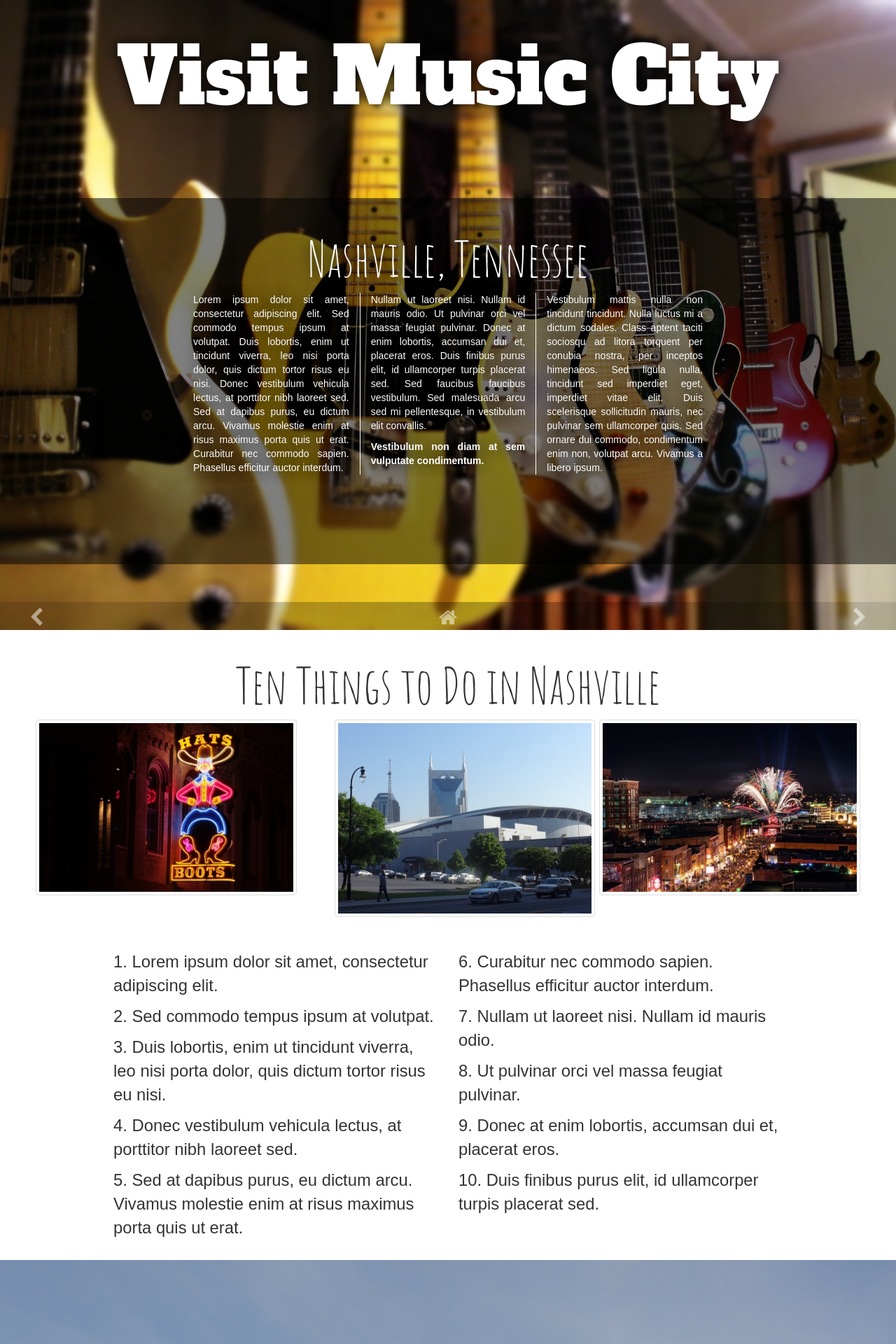
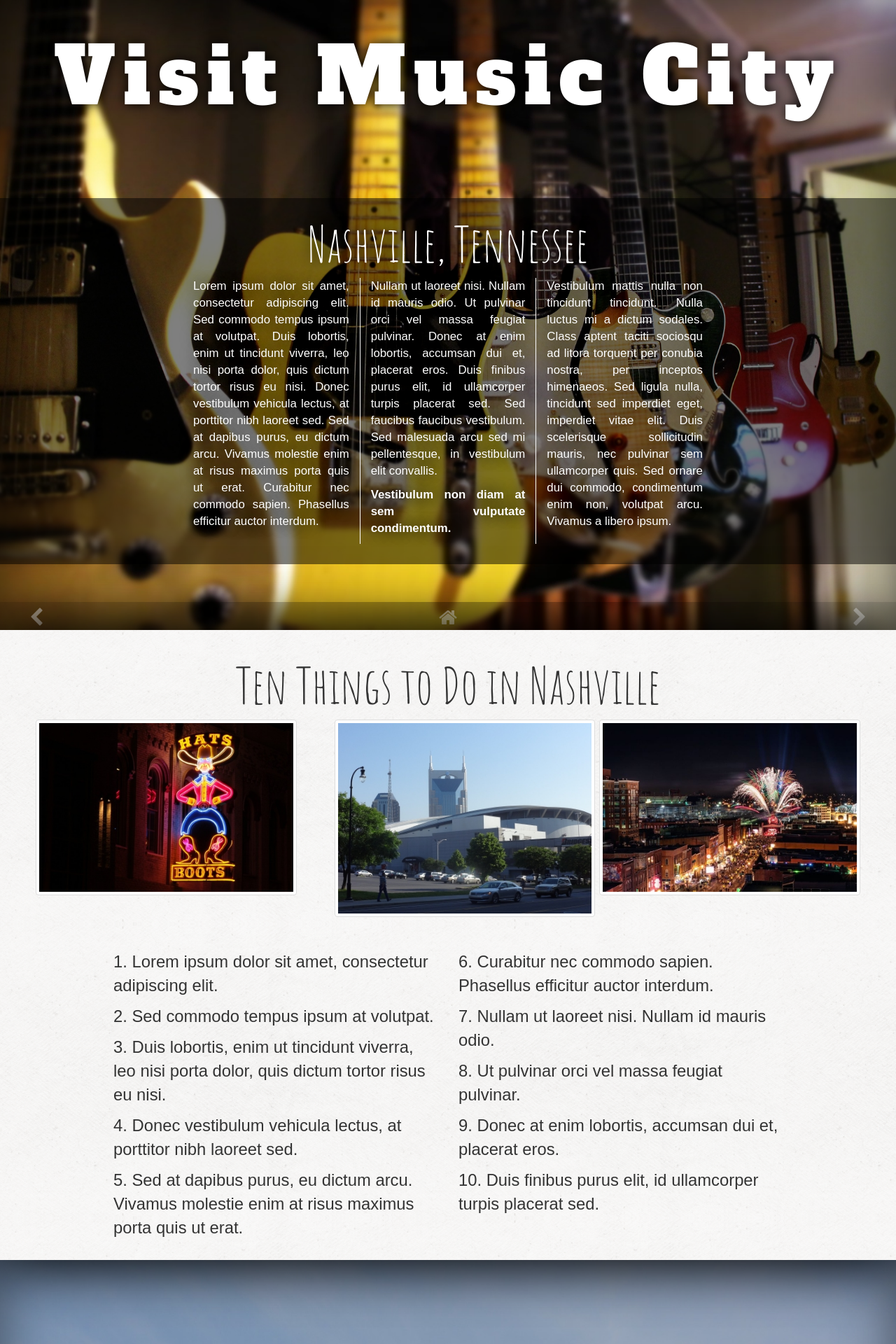
Before and after one commit to morrisa-n/morrisa-n.github.io, a Jekyll site: the page portfolio/30Days30Sites/day03.html, which Jekyll copies as it is, in a window 1280 px wide. Shown: the top 1920 px of the page at 70% size. Built offline with Jekyll 4.4.1, drawn with Linux system fonts in a browser that asks for light colours; nearby versions of some CDN libraries; some web fonts are replaced; some of the changed text lies outside the part shown.

Commit message:
More adjustments to Day 3 project

```diff
--- a/_config.yml
+++ b/_config.yml
@@ -2,12 +2,9 @@
 markdown: kramdown
 
 permalink: /blog/:year/:month/:day/:title
-paginate: 4
-paginate_path: "/page:num/"
 
 gems:
 - jekyll-sitemap
 - jemoji
 - jekyll-seo-tag
 - jekyll-feed
-- jekyll-paginate
--- a/portfolio/30Days30Sites/css/day03.css
+++ b/portfolio/30Days30Sites/css/day03.css
@@ -10,7 +10,7 @@
 html, body {
     width: 100%;
     height: 100%;
-    font-family: "Droid Sans", Arial, sans-serif;
+    font-family: "Fira Sans", Arial, sans-serif;
     }
 
 h2 {
@@ -30,7 +30,7 @@
     width: 100%;
     height: 100%;
     padding-top: 2em;
-    overflow: auto;
+    box-shadow: inset 0 0 80px rgba(0, 0, 0, 0.5);
     }
 
 .slide1 h1 {
@@ -39,6 +39,7 @@
     font-size: 8em;
     color: #fff;
     text-align: center;
+    letter-spacing: 0.1em;
     margin-bottom: 1em;
     text-shadow: 0 0 18px rgba(0, 0, 0, 1);
     }
@@ -48,17 +49,22 @@
     text-shadow: 0 0 20px rgba(0, 0, 0, 1);
     }
 
+.slide1 p {
+    font-size: 1.2em;
+    }
+
 .text-box1 {
     width: 100%;
     height: 60%;
-    max-height: 600px;
+    max-height: 700px;
     background: rgba(0, 0, 0, 0.5);
     color: #fff;
-    padding: 2em 0.6em .8em 0.6em;
+    padding: 0.5em 0.6em .8em 0.6em;
     overflow: auto;
     text-align: justify;
     text-justify: inter-word;
     text-shadow: 0 0 20px rgba(0, 0, 0, 1);
+    margin-bottom: 12em;
     }
 
 .slide-text {
@@ -73,12 +79,15 @@
     }
 
 .slide2 {
+    position: relative;
     width: 100%;
-    background-color: #fff;
+    background: url("/portfolio/30Days30Sites/images/exclusive_paper.png");
     height: 900px;
     font-size: 1.7em;
-    padding: 0.8em 1em 2em 1em;
+    padding: 0.8em 1em 0 1em;
     overflow: auto;
+    box-shadow: 0 0 80px rgba(0, 0, 0, 1);
+    z-index: 20;
     }
 
 .list {
@@ -86,6 +95,7 @@
     margin-left: auto;
     margin-right: auto;
     overflow: auto;
+    z-index: 30;
     }
 
 .slide2-pics {
@@ -97,6 +107,7 @@
     }
 
 .slide3 {
+    position: relative;
     background: url("/portfolio/30Days30Sites/images/parthenon-pixabay.jpg") no-repeat center center fixed;
     -webkit-background-size: cover;
     -moz-background-size: cover;
@@ -108,12 +119,12 @@
     height: 120%;
     padding-top: 11em;
     overflow: auto;
+    z-index: 0;
+    box-shadow: inset 0 0 80px rgba(0, 0, 0, 0.5);
     }
 
-.slide3 .yay {
-    font-size: 2em;
-    text-align: left;
-    float: left;
+.slide3 p {
+    font-size: 1.2em;
     }
 
 .big-and-bold {
@@ -121,13 +132,14 @@
     color: #fff;
     font-family: "Alfa Slab One";
     text-align: center;
+    letter-spacing: 0.1em;
     text-shadow: 0 0 24px rgba(0, 0, 0, 0.6);
     }
 
 .text-box2 {
     width: 100%;
     height: 60%;
-    max-height: 600px;
+    max-height: 700px;
     background: rgba(0, 0, 0, 0.5);
     color: #fff;
     margin-top: 3em;
@@ -154,11 +166,14 @@
 
 .slide4 {
     width: 100%;
-    background-color: #fff;
+    background: url("/portfolio/30Days30Sites/images/exclusive_paper.png");
     height: 600px;
     font-size: 1.5em;
     padding: 4em 1em 2em 1em;
     overflow: auto;
+    box-shadow: 0 0 80px rgba(0, 0, 0, 1);
+    position: relative;
+    z-index: 20;
     }
 
 .slide5 {
@@ -174,6 +189,7 @@
     padding: 8em 6em 0 0;
     overflow: auto;
     text-shadow: 0 0 60px rgba(0, 0, 0, 0.6);
+    box-shadow: inset 0 0 80px rgba(0, 0, 0, 0.5);
     }
 
 .slide5 h2 {
@@ -193,7 +209,7 @@
     }
 
 .slide5 a {
-    color: #bb2d23;
+    color: #c7d7eb;
     font-weight: bold;
     text-shadow: 0 0 20px rgba(0, 0, 0, 0.8);
     }
--- a/portfolio/30Days30Sites/day03.html
+++ b/portfolio/30Days30Sites/day03.html
@@ -1,14 +1,14 @@
 <!DOCTYPE html>
 <html>
     <head>
+        <title>Visit Nashville</title>
         <link rel="stylesheet" href="/css/bootstrap/css/bootstrap.css" type="text/css">
         <link rel="stylesheet" type="text/css" href="/FontAwesome/css/font-awesome.min.css">
         <link rel="stylesheet" type="text/css" href="/FontAwesome/css/font-awesome.min.css">
         <script type="text/javascript" src="https://ajax.googleapis.com/ajax/libs/jquery/3.2.1/jquery.min.js"></script>
         <script type="text/javascript" src="/css/bootstrap/js/bootstrap.js" ></script>
 
-
-    <link href="https://fonts.googleapis.com/css?family=Alfa+Slab+One|Droid+Sans|Amatic+SC|Yellowtail" rel="stylesheet">
+        <link href="https://fonts.googleapis.com/css?family=Alfa+Slab+One|Droid+Sans|Amatic+SC|Yellowtail" rel="stylesheet">
 
 
         <link rel="stylesheet" href="css/day03.css" type="text/css">
@@ -56,7 +56,7 @@
                     </div>
 
                     <div class="col-sm-4">
-                        <img class="img-thumbnail img-responsive" src="images/bridgestonearena-wikimedia.jpg" style="margin-left: 1em;">
+                        <a href="https://commons.wikimedia.org/wiki/File:Bridgestone_Arena_(Southwest_corner)_2.JPG"><img class="img-thumbnail img-responsive" src="images/bridgestonearena-wikimedia.jpg" style="margin-left: 1em;"></a>
                     </div>
 
                     <div class="col-sm-4">
@@ -95,9 +95,7 @@
 
 <p>Cras porttitor dui non magna eleifend, ut blandit dui volutpat. Proin consequat vestibulum fermentum. Aliquam vitae tortor lacinia, feugiat ipsum non, viverra felis. Integer hendrerit erat nec quam aliquam rutrum. In faucibus vulputate elit id maximus. Quisque eu ex elit. Aliquam erat volutpat. Sed pulvinar sit amet velit id consectetur. Nunc tristique lectus turpis. Cras facilisis lectus vitae nibh ullamcorper, eu posuere sapien pharetra. Etiam eu interdum sem. Fusce dui sem, lobortis sed malesuada eu, vulputate sed neque.</p>
 
-<img src="images/ryman-wikimedia.jpg" id="ryman" alt="picture of the Ryman Auditorium"><p>Praesent accumsan nisl nec magna laoreet, vitae molestie orci volutpat. Quisque quis tortor quis leo dapibus egestas. Proin quis tellus id nisi fermentum placerat. Suspendisse quis blandit eros, vitae sollicitudin arcu. Praesent vestibulum tincidunt tortor, nec tempus arcu fringilla et. Nunc vitae nulla quam. Donec fringilla orci non enim venenatis, vel mollis enim suscipit. Proin orci ligula, vulputate et eros a, viverra suscipit nibh. In volutpat lacinia leo in fermentum. Donec ac arcu tortor. Suspendisse ac porttitor purus.</p>
-
-<h2><span class="yay">Yay, Nashville!</span></h2>
+<a href="https://commons.wikimedia.org/wiki/File:Ryman_Auditorium.jpg"><img src="images/ryman-wikimedia.jpg" id="ryman" alt="picture of the Ryman Auditorium"></a><p>Praesent accumsan nisl nec magna laoreet, vitae molestie orci volutpat. Quisque quis tortor quis leo dapibus egestas. Proin quis tellus id nisi fermentum placerat. Suspendisse quis blandit eros, vitae sollicitudin arcu. Praesent vestibulum tincidunt tortor, nec tempus arcu fringilla et. Nunc vitae nulla quam. Donec fringilla orci non enim venenatis, vel mollis enim suscipit. Proin orci ligula, vulputate et eros a, viverra suscipit nibh. In volutpat lacinia leo in fermentum. Donec ac arcu tortor. Suspendisse ac porttitor purus.</p>
 
                     </div> <!-- slide-text -->
 
--- a/portfolio/30Days30Sites/index.html
+++ b/portfolio/30Days30Sites/index.html
@@ -32,6 +32,7 @@
                         <ul class="nav nav-sidebar purple-back">
                             <li><a href="/">Home</a></li>
                             <li><a href="/portfolio">Portfolio</a></li>
+                            <li><a href="attribution.html">Attribution</a></li>
                             <li><a href="/about">About</a></li>
                             <li><a href="/contact">Contact</a></li>
                         </ul>
```
Also changed, not shown: other parts of portfolio/30Days30Sites/day03.html (+1 -1 lines), index.html (+0 -26 lines), portfolio/30Days30Sites/images/exclusive_paper.png (added).
